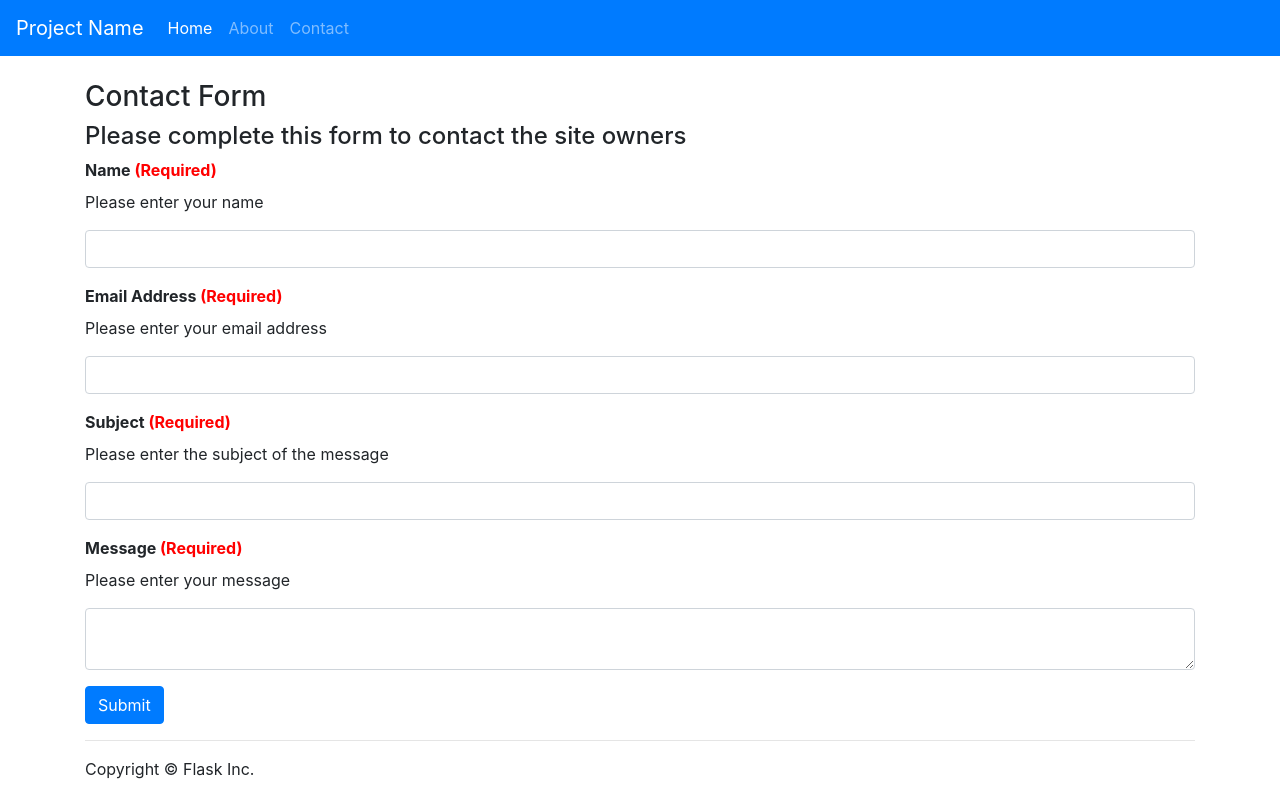
After one commit to AvaughnPrende/info3180-lab3, a Flask app: page /contact in a window 1280 px wide. The commit adds this page. Run offline with Flask 2, Linux system fonts and the light colour scheme; some libraries are stand-ins or nearby versions.

Commit message:
Final Commit

```diff
--- /dev/null
+++ b/app/forms.py
@@ -0,0 +1,9 @@
+from flask_wtf import FlaskForm
+from wtforms import StringField,TextAreaField
+from wtforms.validators import DataRequired,Email
+
+class ContactForm(FlaskForm):
+    name    = StringField("Name", validators         = [DataRequired(message = "Input Required")])
+    email   = StringField("Email Address",validators = [DataRequired(message = "Input Required"),Email(message = "Incorrect Format")])
+    subject = StringField("Subject",validators       = [DataRequired(message = "Input Required")])
+    message = TextAreaField("Message", validators    = [DataRequired(message = "Input Required")])
--- /dev/null
+++ b/app/templates/contact.html
@@ -0,0 +1,35 @@
+{% extends "base.html" %}
+
+{% block main %}
+
+<h3>Contact Form</h3>
+<h4>Please complete this form to contact the site owners</h4>
+
+
+<form method = 'POST' action = "{{url_for('contact')}}" role = 'form'>
+    {{form.csrf_token}}
+    <div class = 'form-group'>
+        <strong>{{form.name.label}}<span style = 'color:red '> (Required)</span></strong>
+        <p>Please enter your name</p>
+        {{form.name(class="form-control")}}
+    </div>
+    <div class = 'form-group'>
+        <strong>{{form.email.label}}<span style = 'color:red'> (Required)</span></strong>
+        <p>Please enter your email address</p>
+        {{form.email(class="form-control")}}
+    </div>
+    <div class = 'form-group'>
+        <strong>{{form.subject.label}}<span style = 'color:red'> (Required)</span></strong>
+        <p>Please enter the subject of the message</p>
+        {{form.subject(class="form-control")}}
+    </div>
+    <div class = 'form-group'>
+        <strong>{{form.message.label}}<span style = 'color:red'> (Required)</span></strong>
+        <p>Please enter your message</p>
+        {{form.message(class = "form-control")}}
+    </div>
+    <button type="submit" class="btn btn-primary">Submit</button>
+</form>
+
+
+{% endblock %}
--- a/app/templates/header.html
+++ b/app/templates/header.html
@@ -12,6 +12,9 @@
       <li class="nav-item">
         <a class="nav-link" href="{{ url_for('about') }}">About</a>
       </li>
+      <li>
+        <a class = "nav-link" href = "{{url_for('contact')}}">Contact</a>
+      </li>
     </ul>
   </div>
 </nav>
--- a/app/templates/home.html
+++ b/app/templates/home.html
@@ -1,6 +1,9 @@
 {% extends "base.html" %}
 
 {% block main %}
+
+{% include "flashmessages.html"%}
+
 <h1>Flask Starter Code</h1>
 <p class="lead">Use this starter template for your Flask apps as a way to quickly start any new project.<br>
 All you get are these files and mostly barebones HTML/CSS files.</p>
--- a/app/views.py
+++ b/app/views.py
@@ -7,6 +7,9 @@ This file creates your application.
 
 from app import app
 from flask import render_template, request, redirect, url_for, flash
+from forms import ContactForm
+from app import mail
+from flask_mail import Message
 
 
 ###
@@ -22,8 +25,25 @@ def home():
 @app.route('/about/')
 def about():
     """Render the website's about page."""
-    return render_template('about.html', name="Mary Jane")
+    return render_template('about.html', name="Avaughn Prendergast")
 
+
+@app.route("/contact",methods = ['GET','POST'])
+def contact():
+    """Render the website's contact form"""
+    form = ContactForm()
+    if request.method == 'POST' and form.validate_on_submit:
+        name    = request.form['name']
+        email   = request.form['email']
+        subject = request.form['subject']
+        message = request.form['message']
+
+        msg = Message(subject,sender=(name,email),recipients = ["example@test.com"],body=message)
+        mail.send(msg)
+        flash("Message Sucessfully Sent")
+        return redirect(url_for('home'))
+    else:
+        return render_template("contact.html",form = form)
 
 ###
 # The functions below should be applicable to all Flask apps.
--- a/requirements.txt
+++ b/requirements.txt
@@ -6,3 +6,5 @@ click==6.7
 gunicorn==19.6.0
 itsdangerous==0.24
 wsgiref==0.1.2
+Flask-Mail
+Flask-WTF
```
Also changed, not shown: app/__init__.py (+11 -0 lines), app/templates/flashmessages.html (added, +16 -0 lines).
